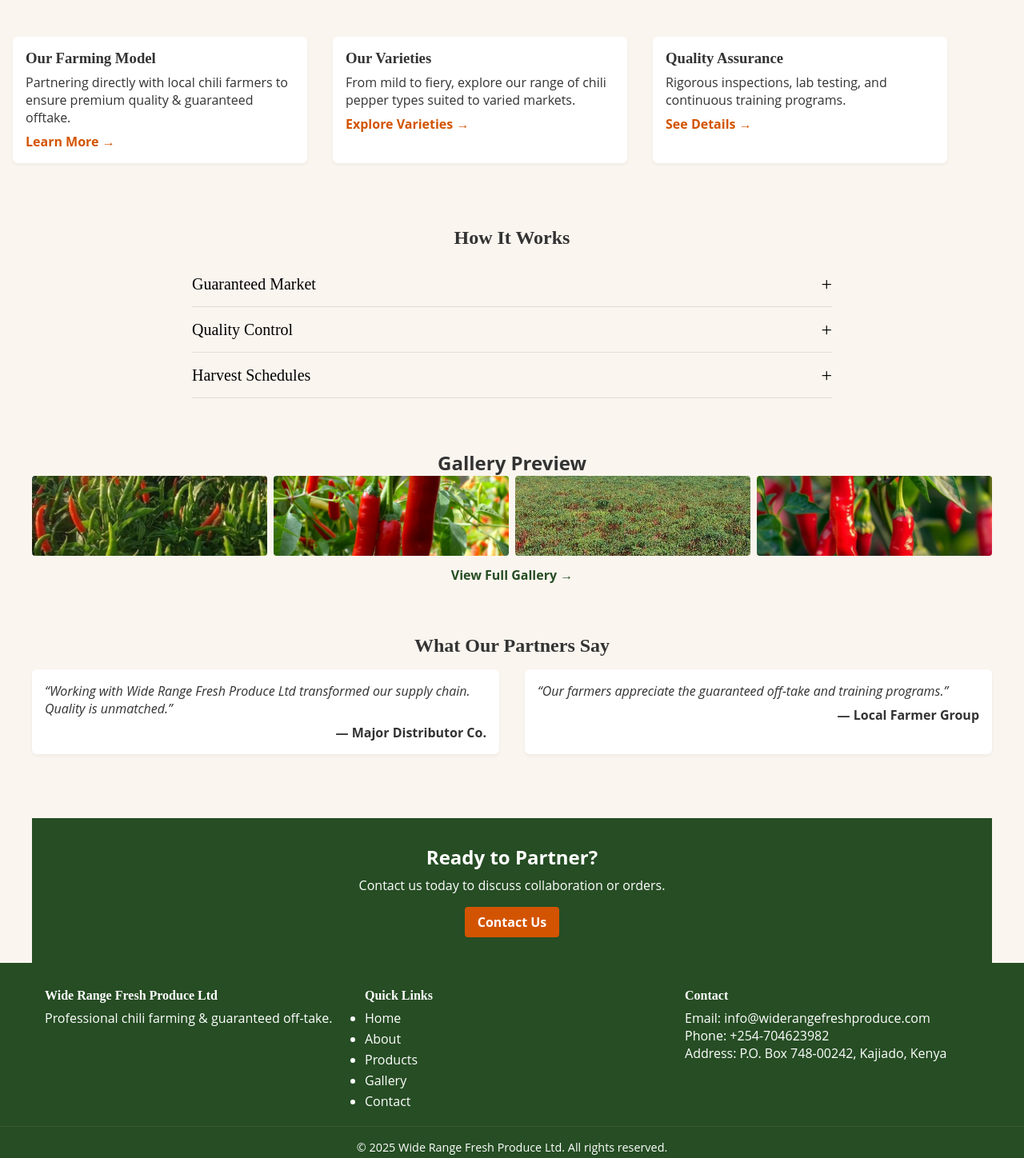
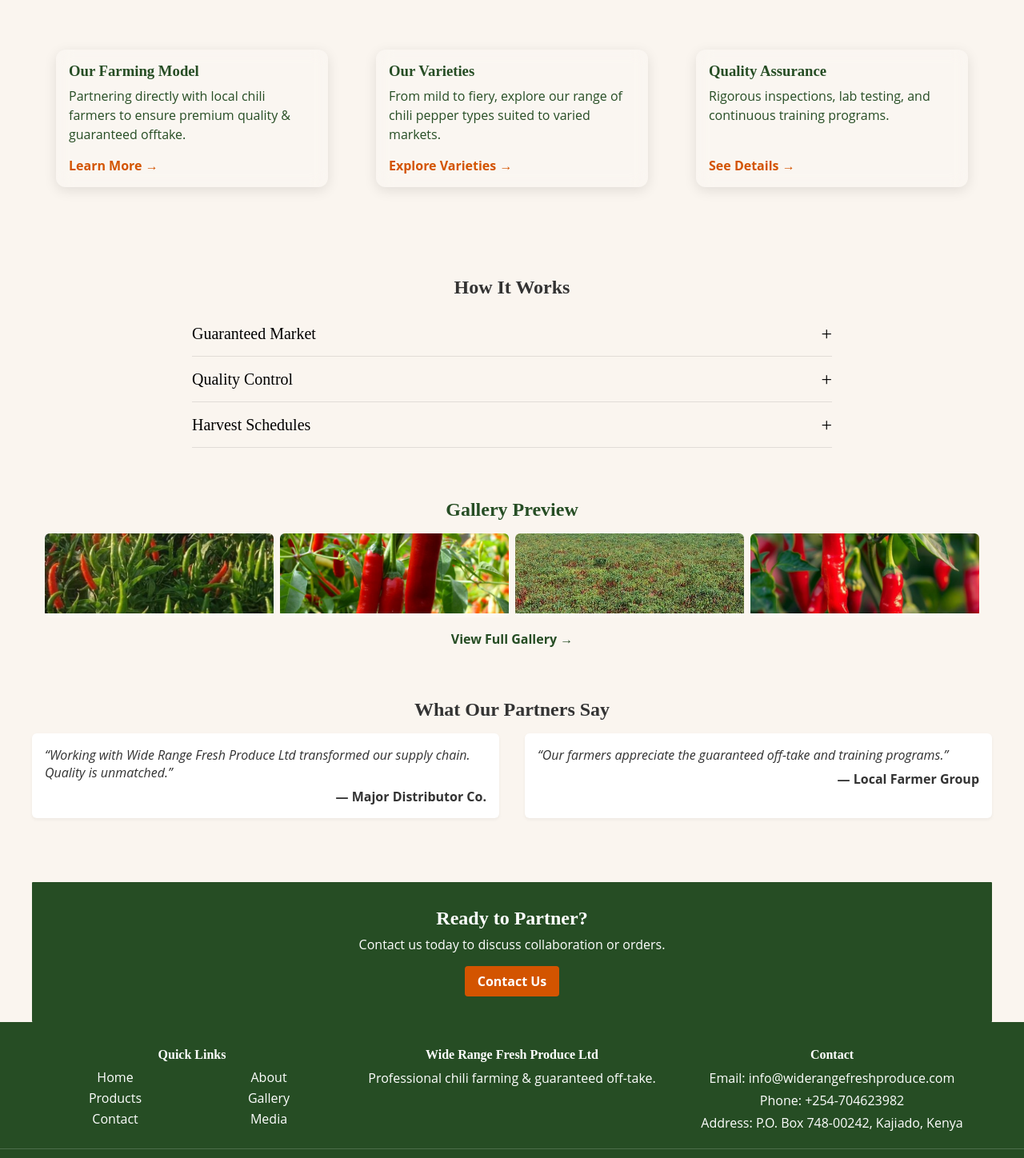
Before and after one commit to bmaitho/wide-range-fresh-produce, a React (Create React App) app: page / in a window 1280 px wide. Shown: the part 802-2250 px from the top of the page at 80% size. Built offline with nearby package versions, Linux system fonts and the light colour scheme.

Commit message:
home page done

```diff
--- a/src/components/Footer.css
+++ b/src/components/Footer.css
@@ -1,45 +1,81 @@
+/* Footer wrapper */
 .site-footer {
     background-color: var(--clr-primary);
     color: var(--clr-white);
     padding: var(--spacing-lg) 0;
   }
+
+  /* Use a 3-column grid for desktop, auto-stack on mobile */
   .footer-container {
-    display: flex;
-    flex-wrap: wrap;
+    display: grid;
+    grid-template-columns: repeat(auto-fit, minmax(200px, 1fr));
     gap: var(--spacing-lg);
+    max-width: 1200px;
+    margin: 0 auto;
+    /* center all content in each grid cell */
+    text-align: center;
+    align-items: start;
   }
-  .footer-about,
-  .footer-links,
-  .footer-contact {
-    flex: 1 1 200px;
-  }
+
+  /* Section headings */
   .footer-about h4,
   .footer-links h4,
   .footer-contact h4 {
     margin-bottom: var(--spacing-sm);
     font-family: var(--ff-heading);
+    color: var(--clr-white);
   }
+
+  /* About / Contact blocks: center text */
+  .footer-about p,
+  .footer-contact p {
+    margin: 0.25rem 0;
+    line-height: 1.5;
+  }
+
+  /* Quick Links: two columns again */
+  .footer-links ul {
+    list-style: none;
+    padding: 0;
+    margin: 0 auto; /* center the grid within the cell */
+    display: grid;
+    grid-template-columns: repeat(2, minmax(0, 1fr));
+    gap: var(--spacing-xs) var(--spacing-md);
+  }
+
+  /* Center each link text too */
   .footer-links ul li {
-    margin-bottom: var(--spacing-xs);
+    margin: 0;
   }
-  .footer-links ul li a {
+
+  /* Link styles */
+  .footer-links ul li a,
+  .footer-contact a {
     color: var(--clr-white);
     text-decoration: none;
     transition: color 0.2s;
   }
-  .footer-links ul li a:hover {
+  .footer-links ul li a:hover,
+  .footer-contact a:hover {
     color: var(--clr-secondary);
   }
+
+  /* Bottom bar */
   .footer-bottom {
     text-align: center;
     padding-top: var(--spacing-md);
-    border-top: 1px solid rgba(209, 179, 179, 0.11);
+    border-top: 1px solid rgba(255,255,255,0.2);
     margin-top: var(--spacing-md);
     font-size: 0.9rem;
+    opacity: 0.9;
   }
+
+  /* Mobile: single-column grid, keep center text */
   @media (max-width: 768px) {
     .footer-container {
-      flex-direction: column;
-      text-align: center;
+      grid-template-columns: 1fr;
+    }
+    .footer-links ul {
+      grid-template-columns: 1fr;
     }
   }
--- a/src/components/Footer.js
+++ b/src/components/Footer.js
@@ -6,10 +6,7 @@ export default function Footer() {
   return (
     <footer className="site-footer">
       <div className="footer-container container">
-        <div className="footer-about">
-          <h4>Wide Range Fresh Produce Ltd</h4>
-          <p>Professional chili farming & guaranteed off-take.</p>
-        </div>
+        {/* 1. Quick Links */}
         <div className="footer-links">
           <h4>Quick Links</h4>
           <ul>
@@ -18,15 +15,25 @@ export default function Footer() {
             <li><a href="/products">Products</a></li>
             <li><a href="/gallery">Gallery</a></li>
             <li><a href="/contact">Contact</a></li>
+            <li><a href="/media">Media</a></li>
           </ul>
         </div>
+
+        {/* 2. Wide Range Fresh Produce Ltd */}
+        <div className="footer-about">
+          <h4>Wide Range Fresh Produce Ltd</h4>
+          <p>Professional chili farming & guaranteed off-take.</p>
+        </div>
+
+        {/* 3. Contact */}
         <div className="footer-contact">
           <h4>Contact</h4>
-          <p>Email: info@widerangefreshproduce.com</p>
+          <p>Email: <a href="mailto:info@widerangefreshproduce.com">info@widerangefreshproduce.com</a></p>
           <p>Phone: +254-704623982</p>
           <p>Address: P.O. Box 748-00242, Kajiado, Kenya</p>
         </div>
       </div>
+
       <div className="footer-bottom">
         <p>© {currentYear} Wide Range Fresh Produce Ltd. All rights reserved.</p>
       </div>
--- a/src/components/Hero.js
+++ b/src/components/Hero.js
@@ -13,7 +13,7 @@ export default function Hero() {
         <h2 className="company-name">Wide Range Fresh Produce Ltd</h2>
         <h1 className="hero-title">Your Trusted Chili Farming Partner</h1>
         <p className="hero-subtitle">Guaranteed quality. Consistent off-take. Sustainable growth.</p>
-        <a href="#contact" className="hero-cta btn">Get in Touch</a>
+        <a href="contact" className="hero-cta btn">Get in Touch</a>
       </div>
     </section>
   );
--- a/src/pages/Home.css
+++ b/src/pages/Home.css
@@ -1,54 +1,110 @@
+/* src/pages/Home.css */
+
+/* Feature teaser cards */
 .homepage-features {
     display: grid;
-    grid-template-columns: repeat(auto-fit, minmax(250px, 1fr));
     gap: var(--spacing-lg);
-    margin: var(--spacing-xl) 0;
+    /* auto-fit ensures responsiveness: 280px min width per card */
+    grid-template-columns: repeat(auto-fit, minmax(280px, 1fr));
+    justify-items: center;
+    margin-top: var(--spacing-lg);
+    margin-bottom: var(--spacing-xl);
   }
+
+  /* Glassmorphism style on cards */
   .feature-card {
-    background-color: var(--clr-white);
+    width: 100%;
+    max-width: 340px;
+    background: rgba(255, 255, 255, 0.15);
+    backdrop-filter: blur(10px);
+    border-radius: 12px;
     padding: var(--spacing-md);
-    border-radius: 6px;
-    box-shadow: 0 2px 4px rgba(0,0,0,0.05);
+    box-shadow: 0 4px 16px rgba(0, 0, 0, 0.1);
+    display: flex;
+    flex-direction: column;
+    justify-content: space-between;
+    transition: transform 0.2s, box-shadow 0.2s;
   }
+
+  .feature-card:hover {
+    transform: translateY(-4px);
+    box-shadow: 0 6px 24px rgba(0, 0, 0, 0.15);
+  }
+
   .feature-card h3 {
     margin-bottom: var(--spacing-sm);
     font-family: var(--ff-heading);
+    color: var(--clr-primary);
   }
+
   .feature-card p {
-    margin-bottom: var(--spacing-sm);
+    flex-grow: 1;
+    margin-bottom: var(--spacing-md);
+    line-height: 1.5;
+    color: var(--clr-primary);
   }
+
+  .feature-card__cta,
   .learn-more-inline {
+    align-self: flex-start;
     color: var(--clr-secondary);
     text-decoration: none;
     font-weight: bold;
   }
+  .feature-card__cta:hover,
   .learn-more-inline:hover {
     text-decoration: underline;
+  }
+
+  /* How It Works title styling (if within Home) */
+  .homepage-how-it-works h2 {
+    font-family: var(--ff-heading);
+    color: var(--clr-primary);
+    margin-bottom: var(--spacing-md);
+    text-align: center;
   }
 
   /* Gallery preview */
   .homepage-gallery-preview {
     text-align: center;
-    padding: var(--spacing-lg) 0;
+    padding-top: var(--spacing-lg);
+    padding-bottom: var(--spacing-lg);
     background-color: var(--clr-bg);
   }
+
+  .homepage-gallery-preview h2 {
+    margin-bottom: var(--spacing-md);
+    font-family: var(--ff-heading);
+    color: var(--clr-primary);
+  }
+
   .gallery-preview-grid {
     display: grid;
     grid-template-columns: repeat(auto-fit, minmax(120px, 1fr));
     gap: var(--spacing-sm);
     margin-bottom: var(--spacing-sm);
   }
+
+  .gallery-preview-item {
+    overflow: hidden;
+    border-radius: 6px;
+    background-color: rgba(255,255,255,0.3);
+  }
+
   .gallery-preview-item img {
     width: 100%;
     height: 100px;
     object-fit: cover;
-    border-radius: 4px;
     transition: transform 0.3s;
   }
+
   .gallery-preview-item img:hover {
     transform: scale(1.05);
   }
+
   .view-more-inline {
+    display: inline-block;
+    margin-top: var(--spacing-sm);
     color: var(--clr-primary);
     text-decoration: none;
     font-weight: bold;
@@ -57,17 +113,52 @@
     text-decoration: underline;
   }
 
+  /* Testimonials section should also use container/section for consistent spacing */
+
   /* Contact CTA */
   .homepage-contact-cta {
-    padding: var(--spacing-lg) 0;
+    padding-top: var(--spacing-lg);
+    padding-bottom: var(--spacing-lg);
     background-color: var(--clr-primary);
     color: var(--clr-white);
     text-align: center;
     margin-top: var(--spacing-xl);
+    border-radius: 1px;
   }
+
   .homepage-contact-cta h2 {
     margin-bottom: var(--spacing-sm);
+    font-family: var(--ff-heading);
   }
+
   .homepage-contact-cta p {
     margin-bottom: var(--spacing-md);
   }
+
+  .homepage-contact-cta__btn {
+    background-color: var(--clr-secondary);
+    color: var(--clr-white);
+    padding: var(--spacing-sm) var(--spacing-md);
+    border-radius: 4px;
+    text-decoration: none;
+    font-weight: bold;
+    transition: background-color 0.2s, transform 0.2s;
+  }
+
+  .homepage-contact-cta__btn:hover {
+    background-color: #c14700; /* slightly darker accent */
+    transform: translateY(-1px);
+  }
+
+  /* Responsive tweaks */
+  @media (max-width: 480px) {
+    .homepage-features {
+      gap: var(--spacing-md);
+    }
+    .feature-card {
+      max-width: 100%;
+    }
+    .gallery-preview-item img {
+      height: 80px;
+    }
+  }
--- a/src/pages/Home.js
+++ b/src/pages/Home.js
@@ -6,7 +6,7 @@ import HowItWorks from '../components/HowItWorks';
 import Testimonials from '../components/Testimonials';
 import './Home.css';
 
-// Option A: Inline require.context
+// Option A: Inline require.context to import gallery images
 function importGalleryImages() {
   let context;
   try {
@@ -15,7 +15,6 @@ function importGalleryImages() {
     console.warn('No assets found for gallery import:', err);
     return [];
   }
-  // context.keys() e.g. ['./logo.png', './chili-hero.jpg', './Byadgi Chilli Farm.jpeg', ...]
   const all = context.keys().map((key) => {
     const src = context(key);
     return { key, src };
@@ -23,7 +22,7 @@ function importGalleryImages() {
   // Filter out non-gallery images
   const filtered = all.filter(({ key }) => {
     const lower = key.toLowerCase();
-    // Exclude logo
+    // Exclude logo files
     if (lower.includes('logo')) return false;
     // Exclude hero images
     if (lower.includes('chili-hero') || lower.includes('chilli-hero') || lower.includes('hero')) return false;
@@ -46,36 +45,42 @@ export default function Home() {
       <Hero />
 
       {/* Feature teaser cards */}
-      <section className="homepage-features container">
+      <section className="homepage-features container section">
         <div className="feature-card">
           <h3>Our Farming Model</h3>
-          <p>Partnering directly with local chili farmers to ensure premium quality & guaranteed offtake.</p>
-          <Link to="/about#farming-model" className="learn-more-inline">
+          <p>
+            Partnering directly with local chili farmers to ensure premium quality & guaranteed offtake.
+          </p>
+          <Link to="/about#farming-model" className="feature-card__cta">
             Learn More →
           </Link>
         </div>
         <div className="feature-card">
           <h3>Our Varieties</h3>
-          <p>From mild to fiery, explore our range of chili pepper types suited to varied markets.</p>
-          <Link to="/products" className="learn-more-inline">
+          <p>
+            From mild to fiery, explore our range of chili pepper types suited to varied markets.
+          </p>
+          <Link to="/products" className="feature-card__cta">
             Explore Varieties →
           </Link>
         </div>
         <div className="feature-card">
           <h3>Quality Assurance</h3>
-          <p>Rigorous inspections, lab testing, and continuous training programs.</p>
-          <Link to="/about#quality" className="learn-more-inline">
+          <p>
+            Rigorous inspections, lab testing, and continuous training programs.
+          </p>
+          <Link to="/about#quality" className="feature-card__cta">
             See Details →
           </Link>
         </div>
       </section>
 
-      {/* How It Works accordions */}
+      {/* How It Works accordions (teaser or full depending on component) */}
       <HowItWorks />
 
       {/* Gallery preview */}
       {previewImages.length > 0 && (
-        <section className="homepage-gallery-preview container">
+        <section className="homepage-gallery-preview container section">
           <h2>Gallery Preview</h2>
           <div className="gallery-preview-grid">
             {previewImages.map((src, idx) => (
@@ -98,10 +103,10 @@ export default function Home() {
       <Testimonials />
 
       {/* Call to action */}
-      <section className="homepage-contact-cta container" id="contact-cta">
+      <section className="homepage-contact-cta container section" id="contact-cta">
         <h2>Ready to Partner?</h2>
         <p>Contact us today to discuss collaboration or orders.</p>
-        <Link to="/contact" className="btn">
+        <Link to="/contact" className="btn homepage-contact-cta__btn">
           Contact Us
         </Link>
       </section>
```
Also changed, not shown: src/components/Navbar.css (+47 -43 lines).
